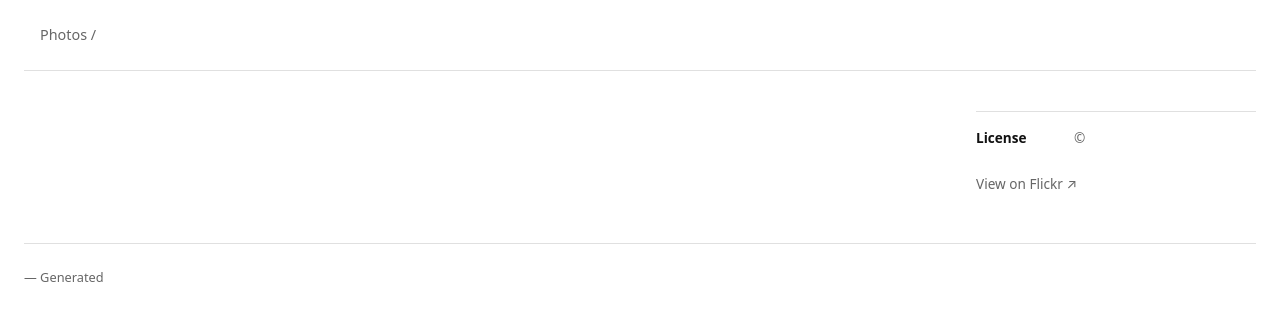
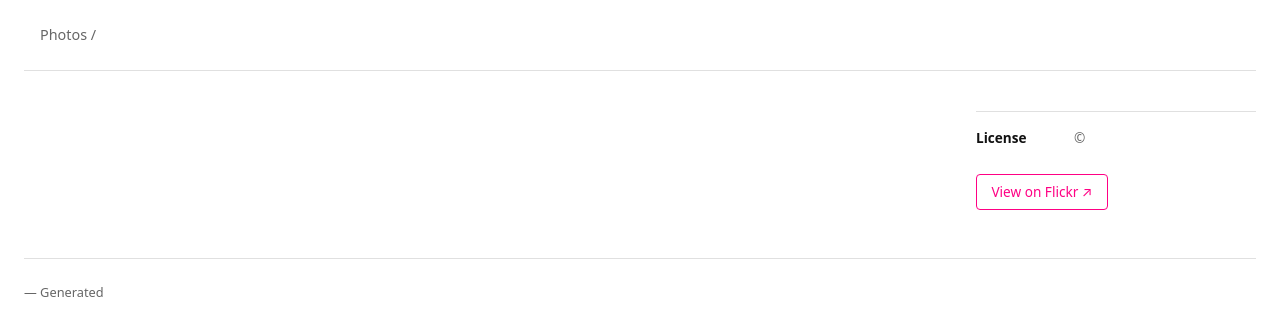
Before and after one commit to dubidubno/flickr-index, a Python web app: template templates/photo.html in a window 1280 px wide. Shown: the top 336 px of the page. Run offline with Jinja, Linux system fonts and the light colour scheme; the template is opened without the code that fills it, so the values that code supplies are empty; some libraries are stand-ins or nearby versions.

Commit message:
Style 'View on Flickr' as outlined button with Flickr pink

```diff
--- a/templates/photo.html
+++ b/templates/photo.html
@@ -131,7 +131,17 @@
     display: inline-block;
     margin-top: 1.25rem;
     font-size: 0.85rem;
-    color: var(--muted);
+    padding: 0.4rem 0.9rem;
+    border: 1px solid #ff0084;
+    border-radius: var(--radius);
+    color: #ff0084;
+    text-decoration: none;
+  }
+
+  .flickr-link:hover {
+    background: #ff0084;
+    color: #fff;
+    text-decoration: none;
   }
 </style>
 {% endblock %}
```
